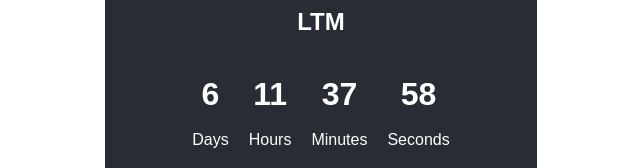
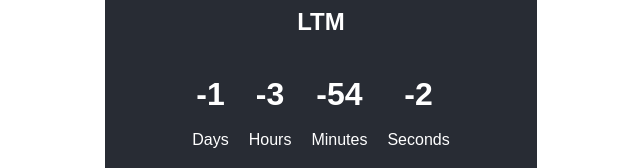
Before and after one commit to Shahryartariq/Date_Passed, a Vue app: page / in a window 1280 px wide. Shown: the part 430-598 px from the top of the page, without its empty margins (319-959 px from the left). Built offline with nearby package versions, Linux system fonts and the light colour scheme.

Commit message:
Updated on sunday

```diff
--- a/src/App.vue
+++ b/src/App.vue
@@ -15,11 +15,11 @@
     <!-- Display the Active Time Counter -->
     <div v-if="activeTab === 0" class="tab-content">
       <h2>LTM</h2>
-      <TimeCounter :startDate="new Date('2026-04-19T18:21:00')" />
+      <TimeCounter :startDate="new Date('2026-04-26T08:52:00')" />
     </div>
     <div v-if="activeTab === 1" class="tab-content">
       <h2>LTC</h2>
-      <TimeCounter :startDate="new Date('2026-02-26T22:40:00')" />
+      <TimeCounter :startDate="new Date('2026-04-24T00:00:00')" />
     </div>
     <div v-if="activeTab === 2" class="tab-content">
       <h2>LTR</h2>
```
